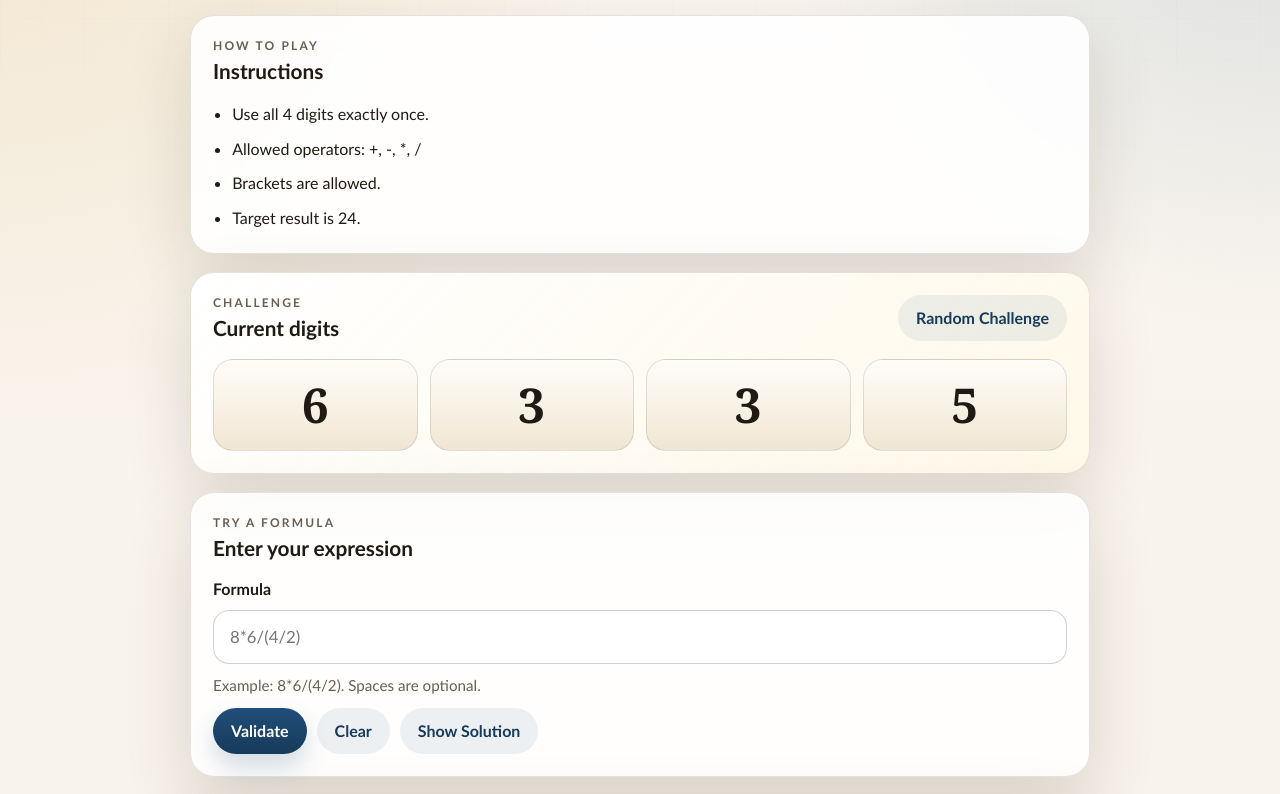
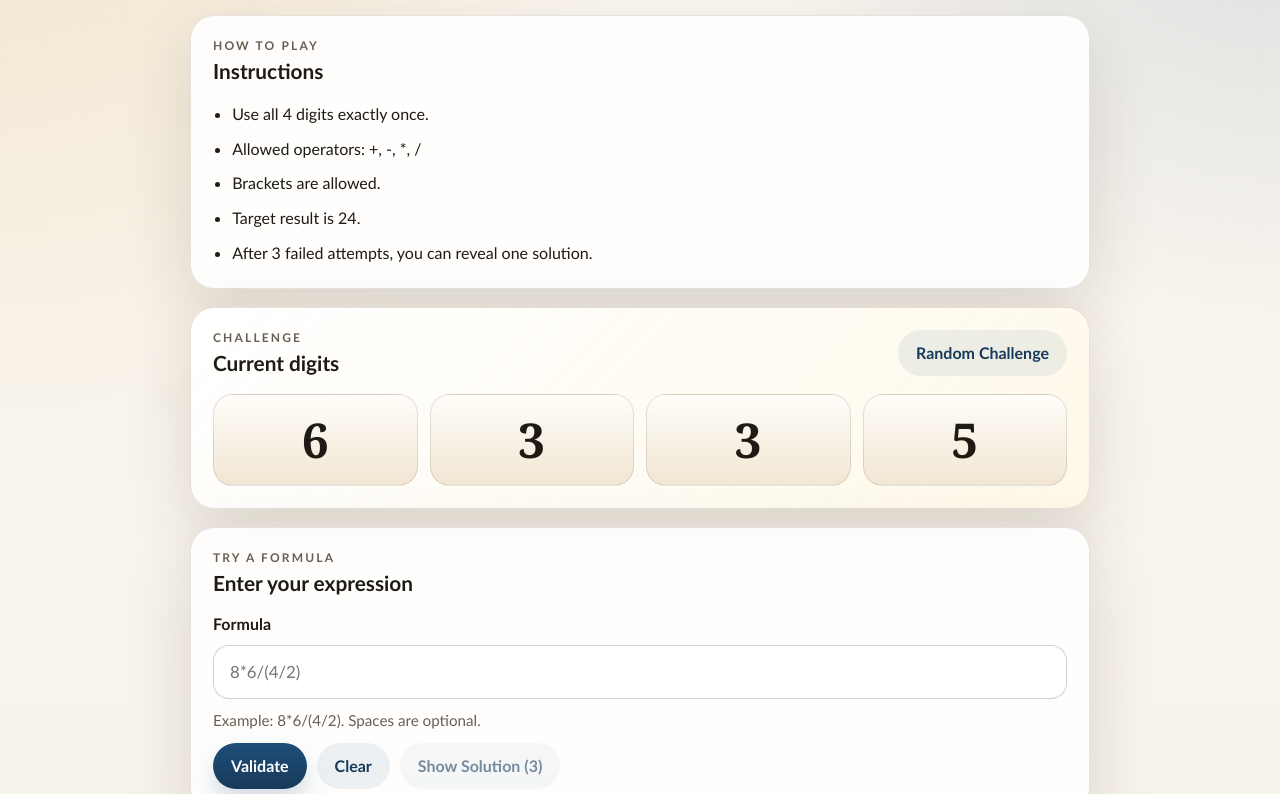
Before and after one commit to Davelhw/24-web-games, a website built with Vite: page index.html in a window 1280 px wide. Shown: the part 192-986 px from the top of the page. Built offline with nearby package versions, Linux system fonts and the light colour scheme.

Commit message:
Add solution reveal feature and enhance button states for disabled conditions

```diff
--- a/src/main.ts
+++ b/src/main.ts
@@ -35,6 +35,7 @@ app.innerHTML = `
         <li>Allowed operators: +, -, *, /</li>
         <li>Brackets are allowed.</li>
         <li>Target result is 24.</li>
+        <li>After 3 failed attempts, you can reveal one solution.</li>
       </ul>
     </section>
 
@@ -78,7 +79,7 @@ app.innerHTML = `
         <div class="button-row">
           <button class="primary-button" type="submit">Validate</button>
           <button class="ghost-button" type="button" data-clear>Clear</button>
-          <button class="ghost-button" type="button" data-show-solution hidden>Show Solution</button>
+          <button class="ghost-button" type="button" data-show-solution>Show Solution (3)</button>
         </div>
       </form>
     </section>
@@ -198,7 +199,16 @@ function showSolutionReveal(message: string): void {
 }
 
 function updateShowSolutionButton(): void {
-  showSolutionButton.hidden = failedAttempts < FAILED_ATTEMPTS_TO_SHOW_SOLUTION;
+  const remainingAttempts = Math.max(FAILED_ATTEMPTS_TO_SHOW_SOLUTION - failedAttempts, 0);
+
+  if (remainingAttempts > 0) {
+    showSolutionButton.textContent = `Show Solution (${remainingAttempts})`;
+    showSolutionButton.disabled = true;
+    return;
+  }
+
+  showSolutionButton.textContent = 'Show Solution';
+  showSolutionButton.disabled = false;
 }
 
 function validateCurrentFormula(): void {
@@ -211,15 +221,18 @@ function validateCurrentFormula(): void {
   renderSteps(result.steps);
 
   if (result.ok) {
+    failedAttempts = 0;
+    hideSolutionReveal();
+    updateShowSolutionButton();
     renderResult('success', 'Correct! This makes 24.');
     return;
   }
 
   if (formula.length > 0) {
     failedAttempts += 1;
-    updateShowSolutionButton();
   }
 
+  updateShowSolutionButton();
   renderResult('error', `Not quite yet. ${result.error}`);
 }
 
--- a/src/styles.css
+++ b/src/styles.css
@@ -224,6 +224,12 @@ button:hover {
   transform: translateY(-1px);
 }
 
+button:disabled,
+button:disabled:hover {
+  cursor: not-allowed;
+  transform: none;
+}
+
 button:focus-visible {
   outline: 3px solid rgba(31, 78, 121, 0.28);
   outline-offset: 2px;
@@ -244,6 +250,13 @@ button:focus-visible {
 .ghost-button {
   color: var(--primary-strong);
   background: rgba(31, 78, 121, 0.08);
+}
+
+.ghost-button:disabled {
+  color: rgba(23, 58, 90, 0.6);
+  background: rgba(31, 78, 121, 0.05);
+  box-shadow: none;
+  opacity: 0.95;
 }
 
 .solution {
```
